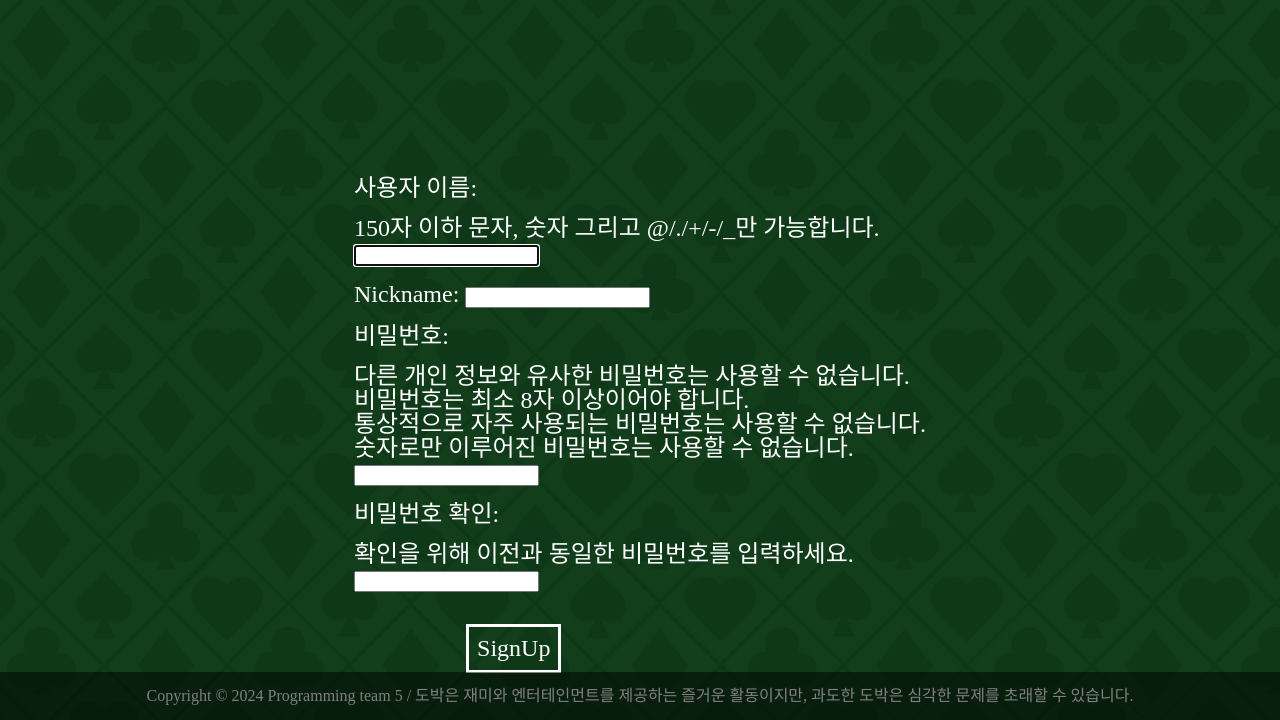
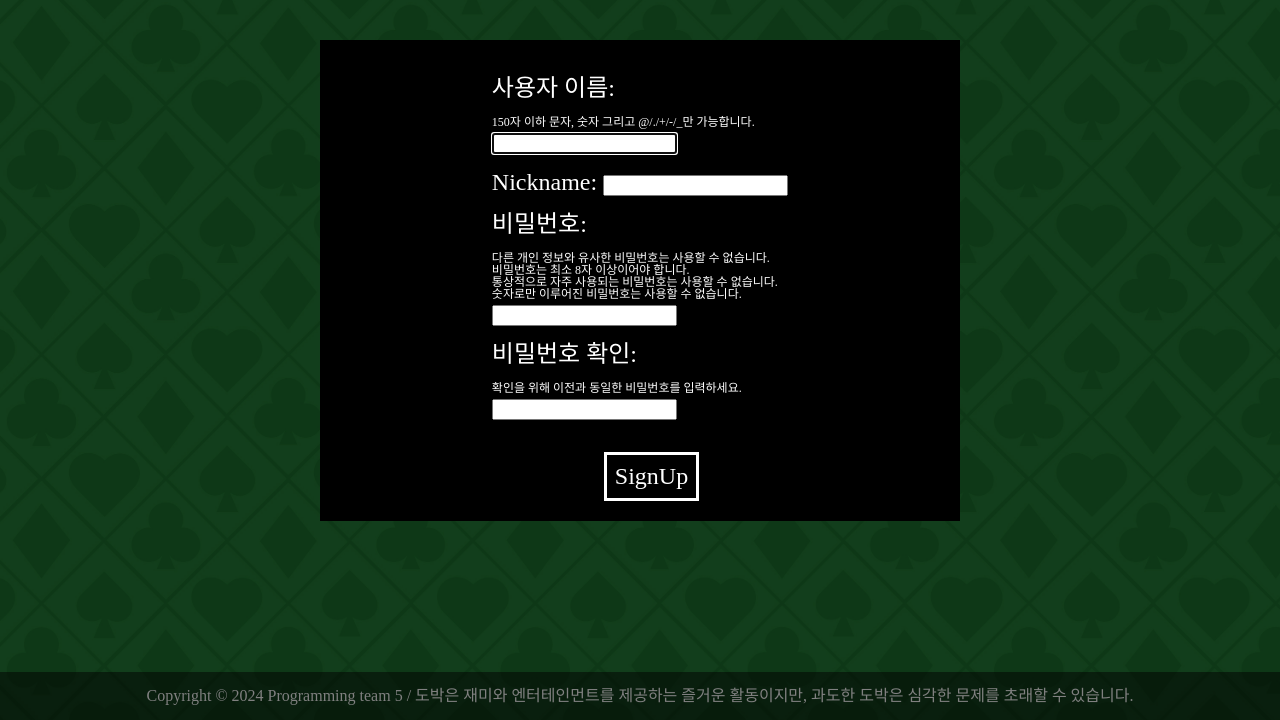
Before and after one commit to mxnxzuzi/CardGame, a Django app: page /users/signup/ in a window 1280 px wide. Shown: the part 80-800 px from the top of the page. Run offline with Django 5.2, Linux system fonts and the light colour scheme; some web fonts are replaced.

Commit message:
feat:닉네임 중복불가 로직

```diff
--- a/apps/users/models.py
+++ b/apps/users/models.py
@@ -4,7 +4,7 @@ from django.contrib.auth.models import AbstractUser
 
 class User(AbstractUser):
     points=models.IntegerField(default=0)
-    nickname=models.CharField(max_length=24, null=False)
+    nickname=models.CharField(max_length=24, null=False, unique=True)
 
     def __str__(self):
         return self.nickname
--- a/apps/users/views.py
+++ b/apps/users/views.py
@@ -13,17 +13,20 @@ def signup(request):
         form = SignupForm(request.POST)
         if form.is_valid():
             user = form.save()
-            print(user)
             auth.login(request, user, backend='django.contrib.auth.backends.ModelBackend')
             return redirect('game:main')
         else:
-            return redirect('users:signup')
+            # 유효하지 않은 데이터 처리
+            ctx={
+                'form':form,
+            }
+            return render(request,'users/users_signup.html', ctx)
     else:
         form = SignupForm()
         context = {
             'form': form,
         }
-        return render(request, template_name='users/users_signup.html', context=context)
+        return render(request, 'users/users_signup.html',context)
 
 
 def login(request):
@@ -32,7 +35,10 @@ def login(request):
         if form.is_valid():
             user = form.get_user()
             auth.login(request, user)
-            return redirect('users:main')
+            if request.user.nickname==None or request.user.nickname=="":
+                return render(request, "users/users_setname.html")
+            else:
+                return redirect('users:main')
         else:
             context = {
                 'form': form,
@@ -51,19 +57,19 @@ def logout(request):
     return redirect('game:main')
 
 def ranking(request):
-    print(auth.get_user(request).id)
     rankers=User.objects.order_by("-points")[:5]
-    print(rankers)
     return render(request, "users/users_ranking.html", {'rankers':rankers})
 
 def set_name(request):
     if request.method=="POST":
         user=request.user
         new_name=request.POST["name"]
-        print(new_name)
-        user.nickname=new_name
-        user.save()
-        return redirect("users:main")
+        if User.objects.filter(nickname=new_name):
+            return render(request, "users/users_setname.html", {'error':"이미 존재하는 닉네임 입니다!"})
+        else:
+            user.nickname=new_name
+            user.save()
+            return redirect("users:main")
     if request.user.nickname==None or request.user.nickname=="":
         return render(request, "users/users_setname.html")
     else:
--- a/static/css/users/users_signup.css
+++ b/static/css/users/users_signup.css
@@ -8,6 +8,21 @@ form div {
   font-size: 1.5rem;
   margin-left: 7rem;
 }
+
 .form-container {
-  margin-top: 15rem;
+  display: flex;
+  justify-content: center;
+  margin: 120px;
 }
+
+.form-page{
+  width: 600px;
+  padding: 20px;
+  background-color: black;
+  display: flex;
+  justify-content: center;
+}
+
+.helptext {
+  font-size: 12px;
+}
--- a/templates/game/game_defend.html
+++ b/templates/game/game_defend.html
@@ -6,6 +6,7 @@
   <div class="form-container">
     <form action="{% url 'game:defend' pk %}?counter={{ counter }}" method="post" enctype="multipart/form-data">
       {%csrf_token%} {{form.as_p}}
+      <input name="counter" value="{{counter}}" type="hidden">
       <button class="form-btn">¤ 반격하기 ¤</button>
     </form>
   </div>
--- a/templates/game/game_list.html
+++ b/templates/game/game_list.html
@@ -12,9 +12,9 @@
   {% for user_game in user_games %}
   <div class="game">
     {% if user_game.attack_user.id == user.id %}
-    <div class="user-info">{{ forloop.revcounter }} - vs {{ user_game.defend_user.nickname }}</div>
+    <div class="user-info">{{ forloop.revcounter }} {{ user_game.attack_user.nickname }} vs {{ user_game.defend_user.nickname }}</div>
     {% else %}
-    <div class="user-info">{{ forloop.revcounter }} - vs {{ user_game.attack_user.nickname }}</div>
+    <div class="user-info">{{ forloop.revcounter }} {{ user_game.defend_user.nickname }} vs {{ user_game.attack_user.nickname }}</div>
     {% endif %}
 
     {% if user_game.now == False %}
--- a/templates/users/users_setname.html
+++ b/templates/users/users_setname.html
@@ -3,9 +3,12 @@
 <title>회원가입</title>
 {% endblock %} {% block content %}
 <div class="form-container">
+  {% if error %}
+    <div> {{error}} </div>
+  {% endif %}
   <form method="POST" action="">
     {% csrf_token %} 새로운 유저이름 : <input name="name" type="text" />
-    <br />
+    <br/>
     <input type="submit" value="SignUp" class="form-btn" />
   </form>
 </div>
--- a/templates/users/users_signup.html
+++ b/templates/users/users_signup.html
@@ -3,9 +3,11 @@
 <title>회원가입</title>
 {% endblock %} {% block content %}
 <div class="form-container">
-  <form method="POST" action="">
-    {% csrf_token %} {{ form }}
-    <input type="submit" value="SignUp" class="form-btn" />
-  </form>
+  <div class="form-page">
+    <form method="POST" action="">
+      {% csrf_token %} {{ form }}
+      <input type="submit" value="SignUp" class="form-btn" />
+    </form>
+  </div>
 </div>
 {% endblock content %}
```
Also changed, not shown: apps/game/views.py (+7 -1 lines), apps/users/migrations/0003_alter_user_nickname.py (added).
